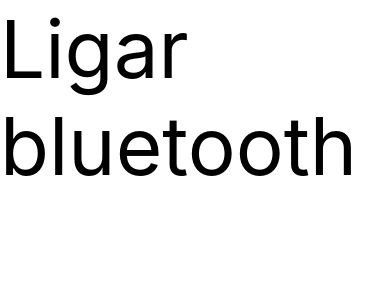
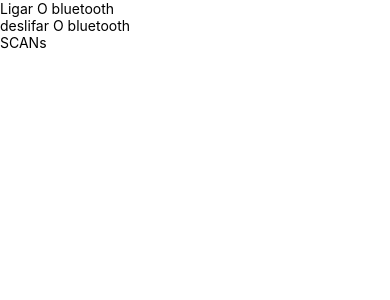
Before and after one commit to rafaeelferreir4/react-native-ble-mananger, a React Native app: screen / in a window 390 px wide. Shown: the top 300 px of the page. Built offline with nearby package versions, Linux system fonts and the light colour scheme.

Commit message:
iniciando com firebase, e testando conexão com bluetooth

```diff
--- a/App.js
+++ b/App.js
@@ -1,24 +1,44 @@
 import React from 'react';
-import { ScrollView, Text,  } from 'react-native';
-import { enableBluetooth,  } from 'react-native-ble-manager'
-const logo = {
-  uri: 'https://reactnative.dev/img/tiny_logo.png',
-  width: 64,
-  height: 64
-};
+import {ScrollView, Text} from 'react-native';
+import BleManager from 'react-native-ble-manager';
 
-export default function App () {
-
-  function startble () {
-    alert('teste')
-    enableBluetooth().then(() => {
-      // Success code
-      alert("Scan started");
+const id = '24:62:ab:dc:d8:fe';
+export default function App() {
+  function conectar() {
+    BleManager.connect(id)
+      .then(() => {
+        // Success code
+        console.log('Connected');
+      })
+      .catch((error) => {
+        // Failure code
+        console.log(error);
+      });
+  }
+  function disconectar() {
+    BleManager.disconnect(id)
+      .then(() => {
+        console.log('Disconnected');
+      })
+      .catch((error) => {
+        // Failure code
+        console.log(error);
+      });
+  }
+  function scan() {
+    console.log('foi');
+    BleManager.getDiscoveredPeripherals([]).then((peripheralsArray) => {
+      for (let i of peripheralsArray) {
+        console.log('=====================================');
+        console.log(i);
+      }
     });
   }
   return (
     <ScrollView>
-      <Text onPress={() => startble()} style={{ fontSize: 80 }}>Ligar bluetooth</Text>
+      <Text onPress={() => conectar()}>Ligar O bluetooth</Text>
+      <Text onPress={() => disconectar()}>deslifar O bluetooth</Text>
+      <Text onPress={() => scan()}>SCANs</Text>
     </ScrollView>
   );
 }
--- a/package.json
+++ b/package.json
@@ -10,6 +10,7 @@
     "lint": "eslint ."
   },
   "dependencies": {
+    "@react-native-firebase/app": "^10.2.0",
     "react": "16.13.1",
     "react-native": "0.63.3",
     "react-native-ble-manager": "^7.4.1"
```
Also changed, not shown: 4 other files (tests, documents, lock files or other folders).
